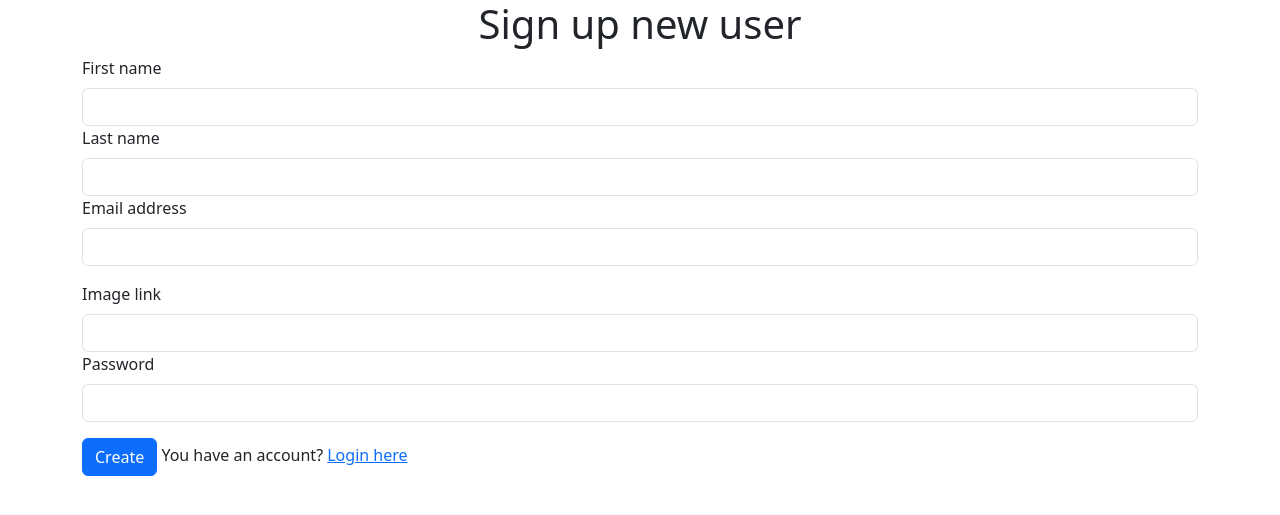
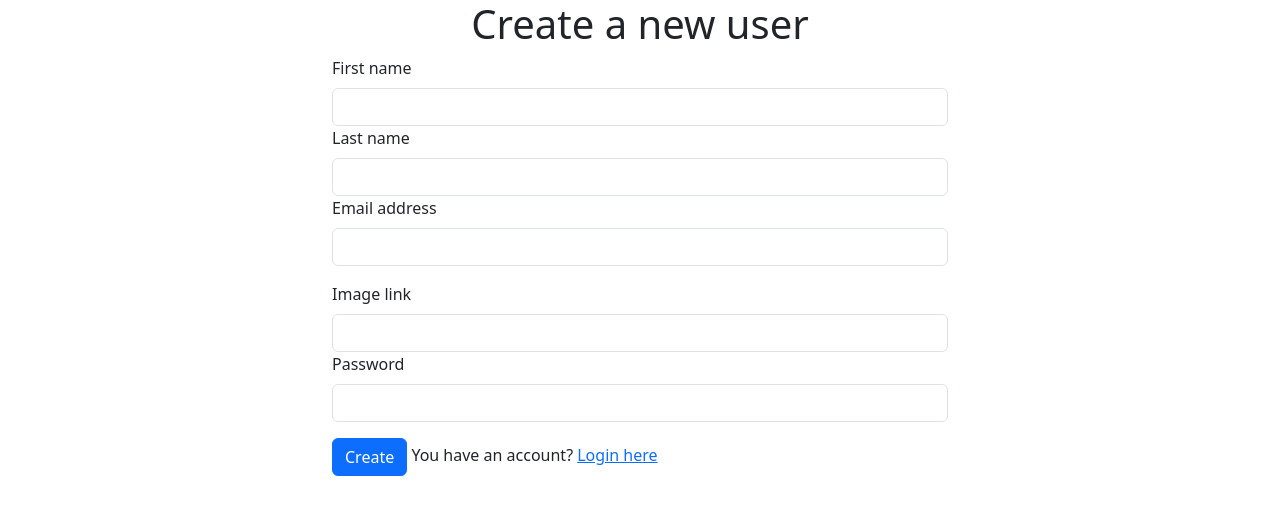
Before and after one commit to mo7ad/the_final_project, a PHP site: page /admin/create_user.php in a window 1280 px wide. Shown: the top 515 px of the page. Run offline with PHP 8.4, Linux system fonts and the light colour scheme.

Commit message:
recipe.php button and css changes

```diff
--- a/admin/create_user.php
+++ b/admin/create_user.php
@@ -74,8 +74,8 @@ if (isset($_POST["sign-up"])) {
 </head>
 
 <body>
-    <div class="container">
-        <h1 class="text-center">Sign up new user</h1>
+    <div class="container col-6">
+        <h1 class="text-center">Create a new user</h1>
         <form method="post">
             <div class="mb-3">
                 <label for="fname" class="form-label">First name</label>
--- a/admin/dashboard_users.php
+++ b/admin/dashboard_users.php
@@ -68,8 +68,10 @@ mysqli_close($connect);
             <h1 style="padding-top: 40px;" class="display-5 fw-bold mt-4 ">MealPlanner menu</h1>
             <div class="col-lg-6 mx-auto">
             </div>
-            <p class="lead mb-4">Choose your favourite dishes and organize your day!</p>
-
+            <p class="lead mb-4 fs-3 text-warning" style="text-shadow: 2px 2px 2px black;"><strong>Choose your favourite <br>dishes and organize your day!</strong></p>
+            <form class="my-4">
+                <a href='create_user.php' class='btn btn-outline-warning col-3 fs-3' style='box-shadow: 2px 2px 2px black;'>Create</a>
+            </form>
         </div>
     </div>
 
```
